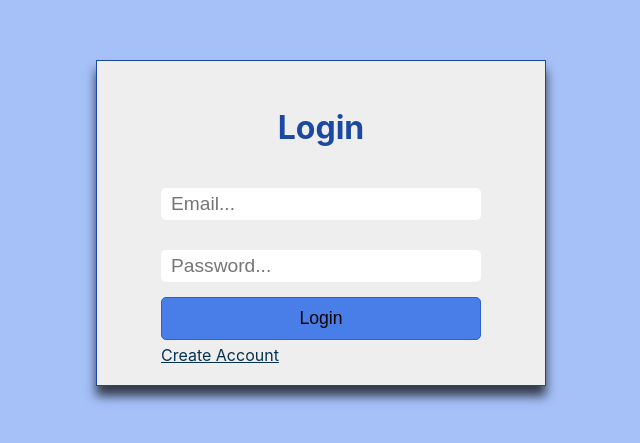
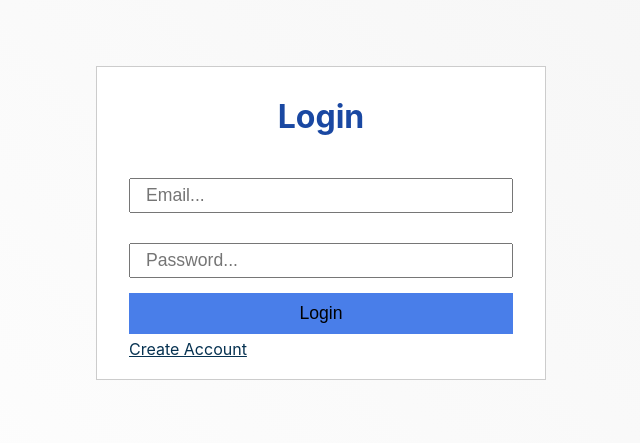
Before and after one commit to Muiruriscode/Dennis-portfolio, a React (Create React App) app: page /login in a window 1280 px wide. Shown: the part 177-620 px from the top of the page, without its empty margins (319-959 px from the left). Built offline with nearby package versions, Linux system fonts and the light colour scheme.

Commit message:
changed the style of login and Register

```diff
--- a/src/App.css
+++ b/src/App.css
@@ -493,26 +493,25 @@ nav {
   justify-content: center;
   align-items: center;
   height: 100vh;
-  background-color: var(--clr-primary-8);
+  /* background-color: var(--clr-primary-8); */
+  background: linear-gradient(45deg, #fff, #f4f4f4);
 }
 .content form {
-  padding: 0 4rem;
+  padding: 0 2rem;
   display: flex;
   flex-direction: column;
 }
 .content form input {
-  padding: 5px 10px;
+  padding: 5px 15px;
   margin: 15px 0;
-  border-radius: 5px;
-  border: none;
-  font-size: 1.2rem;
-  /* color: var(--clr-primary-1); */
+  font-size: 1.1rem;
 }
 .detailsHeading {
   text-align: center;
   color: hsl(220, 72%, 37%);
   font-size: 2rem;
   padding: 0;
+  margin-top: 10px;
 }
 .link {
   margin-top: 5px;
@@ -528,11 +527,15 @@ nav {
   width: 35%;
   font-family: -apple-system, BlinkMacSystemFont, 'Segoe UI', Roboto, Oxygen,
     Ubuntu, Cantarell, 'Open Sans', 'Helvetica Neue', sans-serif;
-  border: 1px solid var(--clr-primary-3);
+  border: 1px solid #ccc;
   padding: 20px 0;
   /* border-radius: 20px; */
-  box-shadow: 0 10px 10px rgba(0, 0, 0, 0.7);
-  background-color: #eee;
+  /* box-shadow: 0 10px 10px rgba(0, 0, 0, 0.5); */
+  background-color: var(--clr-white);
+}
+#submitBtn {
+  border-radius: 0;
+  border: none;
 }
 @media screen and (max-width: 1024px) {
   .padding {
```
